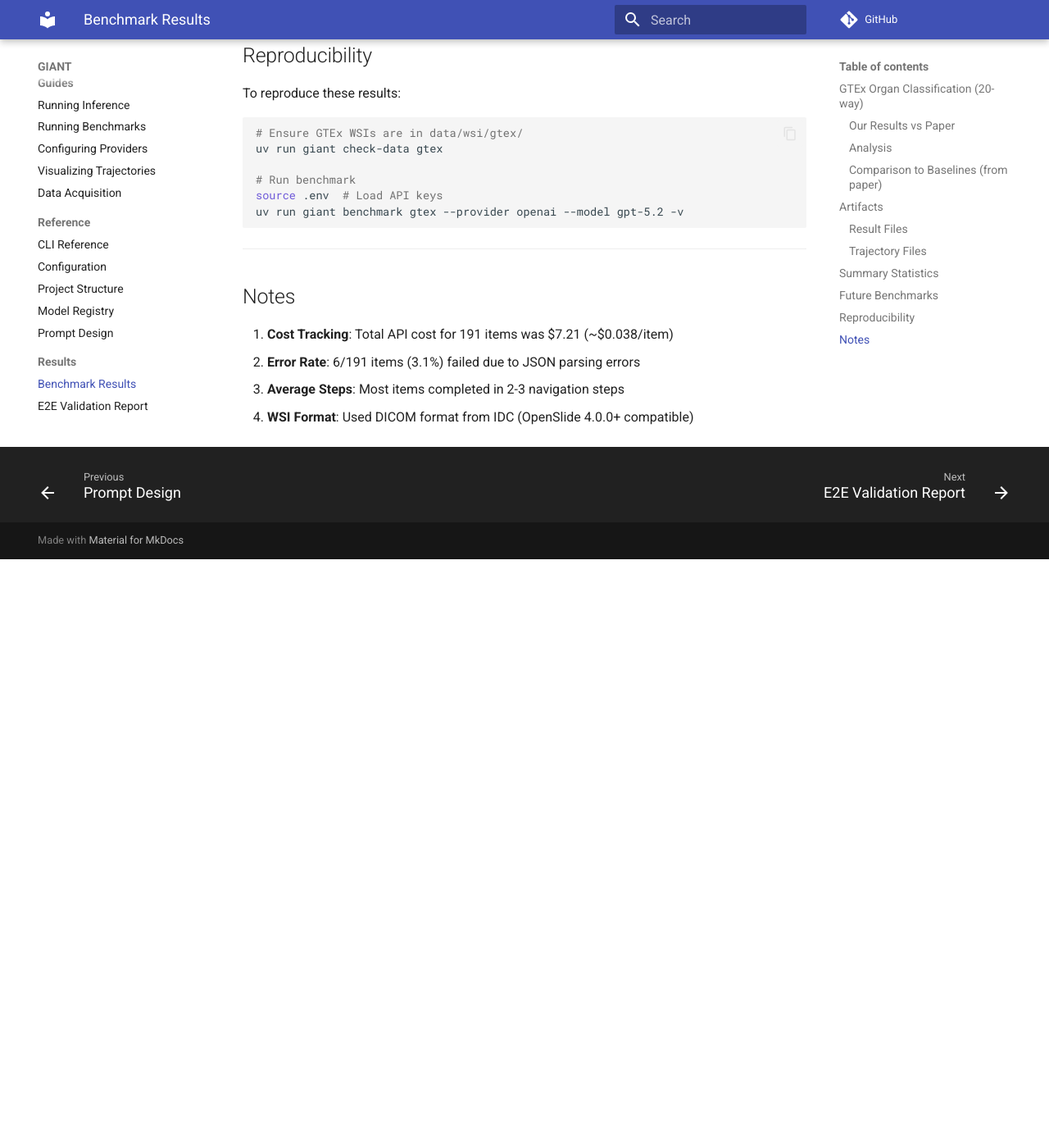
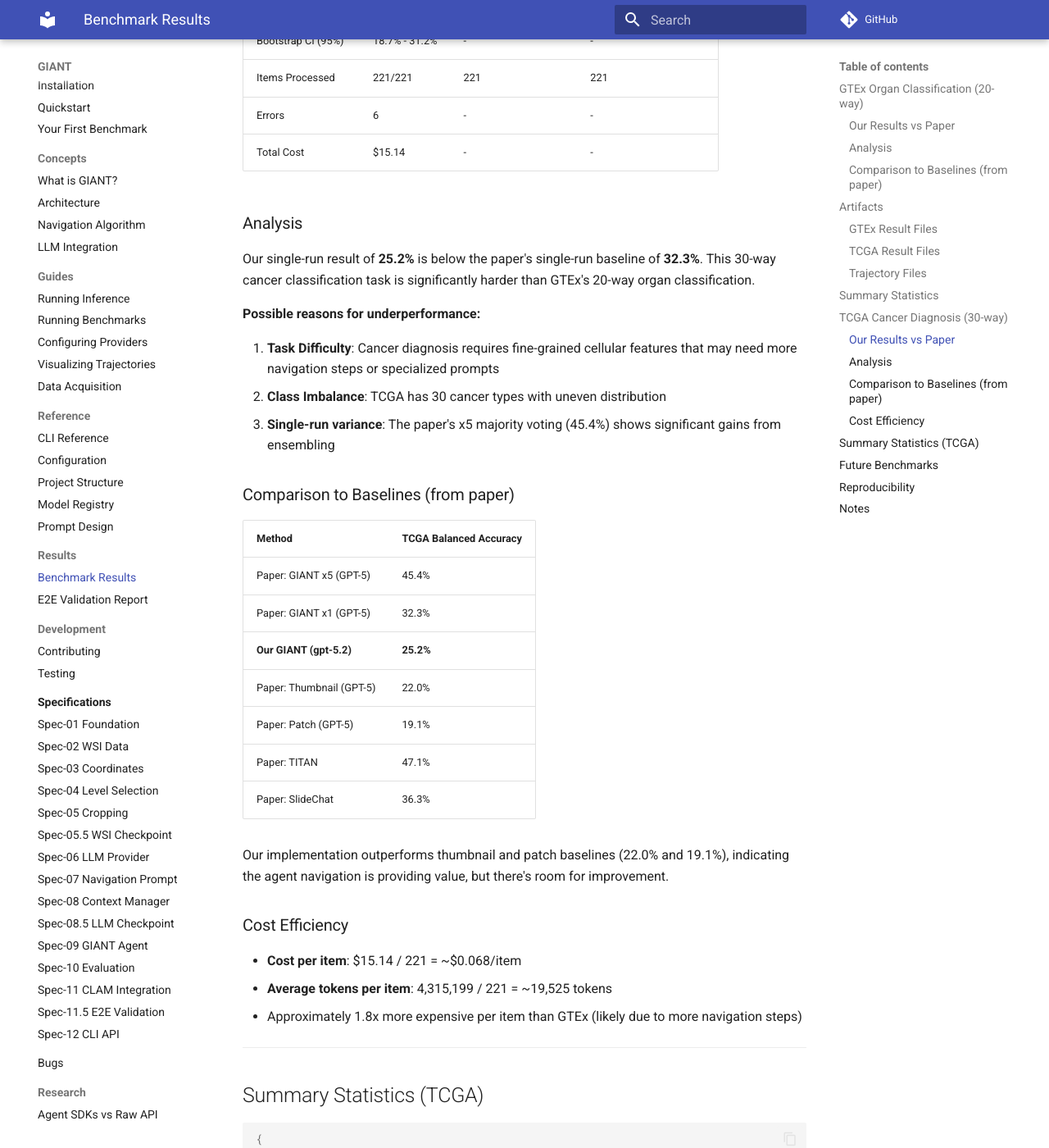
Before and after one commit to The-Obstacle-Is-The-Way/gigapixel-goblin, an MkDocs documentation site: the page built from docs/results/benchmark-results.md, in a window 1280 px wide and 1400 px high, scrolled down 2759 px. Shown: the whole window at 82% size. Built offline with MkDocs 1.6.1 and Material for MkDocs 9.7.7, drawn with Linux system fonts in a browser that asks for light colours; comment, search, counter and statistics services are not loaded; before the commit the page ends 3441 px from its top, so only the background shows below that; some of the changed text lies outside the part shown.

Commit message:
docs: update benchmark results for TCGA cancer diagnosis and GTEx organ classification
- Revised TCGA results to reflect a balanced accuracy of **25.2%**, below the paper's baseline of **32.3%**.
- Added detailed analysis of TCGA performance, including task difficulty and class imbalance factors.
- Enhanced documentation for GTEx results, emphasizing the achievement of **67.6%** accuracy and its comparison to paper benchmarks.
- Updated result files section to include TCGA-specific artifacts and improved overall clarity in benchmark summaries.

````diff
--- a/docs/results/benchmark-results.md
+++ b/docs/results/benchmark-results.md
@@ -43,10 +43,14 @@
 
 ## Artifacts
 
-### Result Files
+### GTEx Result Files
 - **Full Results JSON**: `results/gtex_giant_openai_gpt-5.2_results.json`
 - **Checkpoint**: `results/checkpoints/gtex_giant_openai_gpt-5.2.checkpoint.json`
 - **Log File**: `results/gtex-benchmark-20251227-010151.log`
+
+### TCGA Result Files
+- **Full Results JSON**: `results/tcga_giant_openai_gpt-5.2_results.json`
+- **Checkpoint**: `results/checkpoints/tcga_giant_openai_gpt-5.2.checkpoint.json`
 
 ### Trajectory Files
 Individual slide trajectories with full LLM reasoning are saved in:
@@ -85,12 +89,78 @@
 
 ---
 
+## TCGA Cancer Diagnosis (30-way)
+
+**Date**: 2025-12-27
+**Run ID**: `tcga_giant_openai_gpt-5.2`
+
+### Our Results vs Paper
+
+| Metric | Our Result | Paper (GPT-5 GIANT) | Paper (GPT-5 GIANT x5) |
+|--------|------------|---------------------|------------------------|
+| **Balanced Accuracy** | **25.2% ± 3.2%** | 32.3% | 45.4% |
+| Bootstrap CI (95%) | 18.7% - 31.2% | - | - |
+| Items Processed | 221/221 | 221 | 221 |
+| Errors | 6 | - | - |
+| Total Cost | $15.14 | - | - |
+
+### Analysis
+
+Our single-run result of **25.2%** is below the paper's single-run baseline of **32.3%**. This 30-way cancer classification task is significantly harder than GTEx's 20-way organ classification.
+
+**Possible reasons for underperformance:**
+
+1. **Task Difficulty**: Cancer diagnosis requires fine-grained cellular features that may need more navigation steps or specialized prompts
+2. **Class Imbalance**: TCGA has 30 cancer types with uneven distribution
+3. **Single-run variance**: The paper's x5 majority voting (45.4%) shows significant gains from ensembling
+
+### Comparison to Baselines (from paper)
+
+| Method | TCGA Balanced Accuracy |
+|--------|------------------------|
+| Paper: GIANT x5 (GPT-5) | 45.4% |
+| Paper: GIANT x1 (GPT-5) | 32.3% |
+| **Our GIANT (gpt-5.2)** | **25.2%** |
+| Paper: Thumbnail (GPT-5) | 22.0% |
+| Paper: Patch (GPT-5) | 19.1% |
+| Paper: TITAN | 47.1% |
+| Paper: SlideChat | 36.3% |
+
+Our implementation outperforms thumbnail and patch baselines (22.0% and 19.1%), indicating the agent navigation is providing value, but there's room for improvement.
+
+### Cost Efficiency
+
+- **Cost per item**: $15.14 / 221 = ~$0.068/item
+- **Average tokens per item**: 4,315,199 / 221 = ~19,525 tokens
+- Approximately 1.8x more expensive per item than GTEx (likely due to more navigation steps)
+
+---
+
+## Summary Statistics (TCGA)
+
+```json
+{
+  "metric_type": "balanced_accuracy",
+  "point_estimate": 0.260,
+  "bootstrap_mean": 0.252,
+  "bootstrap_std": 0.032,
+  "bootstrap_ci_lower": 0.187,
+  "bootstrap_ci_upper": 0.312,
+  "n_replicates": 1000,
+  "n_total": 221,
+  "n_errors": 6,
+  "n_extraction_failures": 0
+}
+```
+
+---
+
 ## Future Benchmarks
 
 | Benchmark | Status | Paper Result (GIANT x1) |
 |-----------|--------|-------------------------|
-| GTEx (Organ, 20-way) | **COMPLETE** | 60.7% |
-| TCGA (Cancer Dx, 30-way) | Pending (downloading) | 32.3% |
+| GTEx (Organ, 20-way) | **COMPLETE** ✓ | 60.7% |
+| TCGA (Cancer Dx, 30-way) | **COMPLETE** ✓ | 32.3% |
 | PANDA (Grading, 6-way) | Pending | 25.4% |
 | ExpertVQA | Pending | 62.5% |
 | SlideBenchVQA | Pending | 58.9% |
````
Also changed, not shown: docs/index.md (+3 -2 lines).
